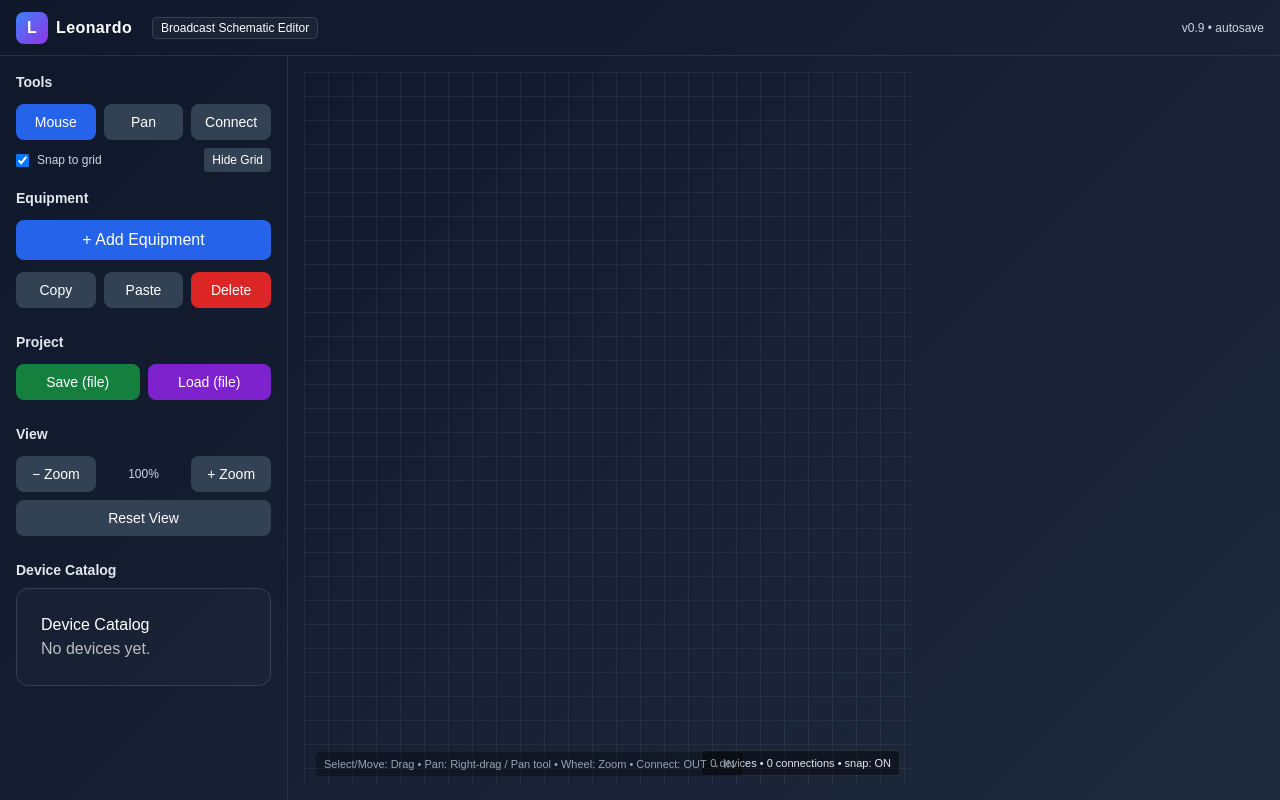
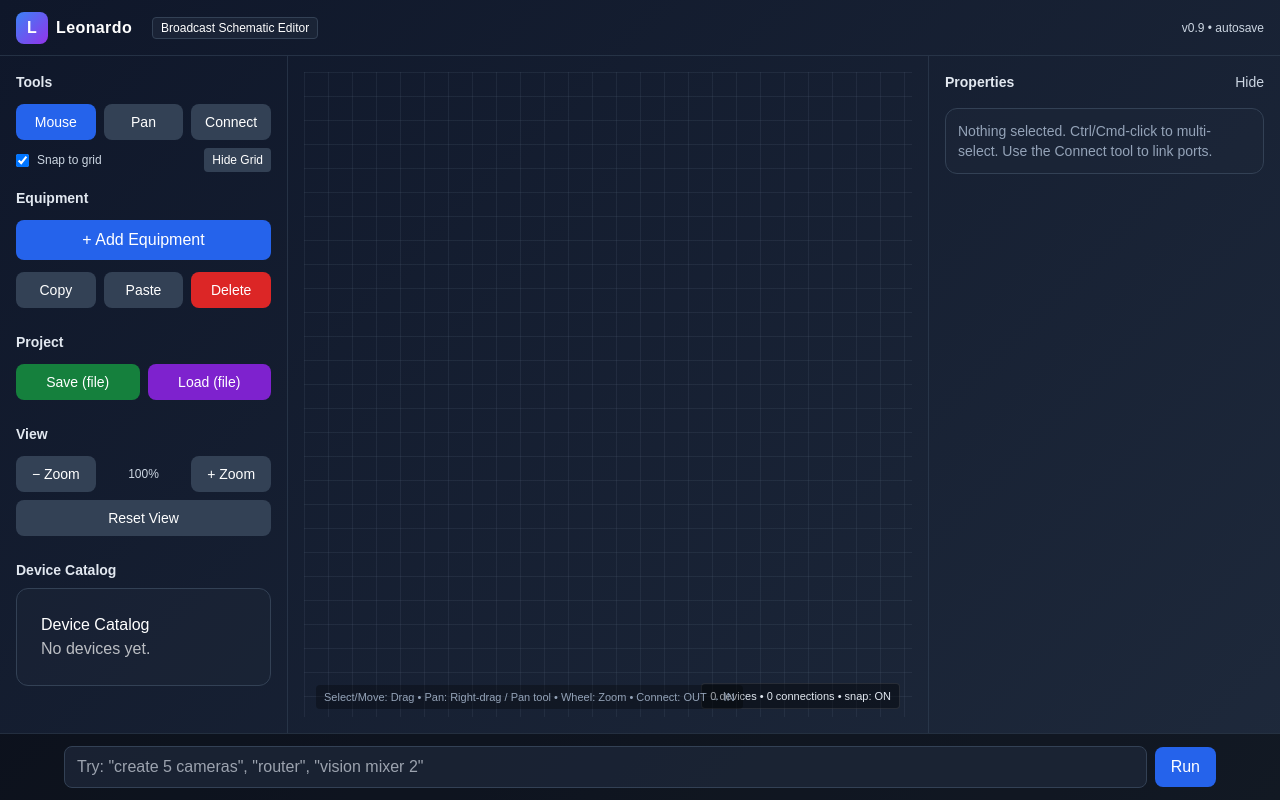
Before and after one commit to kikulik/Leonardo, a React (Vite) app in the folder frontend/: page / in a window 1280 px wide. Built offline with nearby package versions, Linux system fonts and the light colour scheme.

Commit message:
Update App.tsx

```diff
--- a/frontend/src/App.tsx
+++ b/frontend/src/App.tsx
@@ -24,7 +24,12 @@ function isTypingTarget(target: EventTarget | null) {
   const el = target as HTMLElement | null;
   if (!el) return false;
   const tag = (el.tagName || "").toLowerCase();
-  return tag === "input" || tag === "textarea" || tag === "select" || (el as HTMLElement).isContentEditable === true;
+  return (
+    tag === "input" ||
+    tag === "textarea" ||
+    tag === "select" ||
+    (el as HTMLElement).isContentEditable === true
+  );
 }
 
 export default function App() {
@@ -92,88 +97,78 @@ export default function App() {
           const prev = undoStack.current.pop()!;
           redoStack.current.push(graph);
           setGraph(prev);
+          setSelectedIds(new Set());
         }
-      } else if ((e.ctrlKey || e.metaKey) && e.key.toLowerCase() === "y") {
+        return;
+      }
+      if ((e.ctrlKey || e.metaKey) && (e.key.toLowerCase() === "y" || (e.shiftKey && e.key.toLowerCase() === "z"))) {
         e.preventDefault();
         if (redoStack.current.length) {
-          const next = redoStack.current.pop()!;
+          const nxt = redoStack.current.pop()!;
           undoStack.current.push(graph);
-          setGraph(next);
+          setGraph(nxt);
+          setSelectedIds(new Set());
         }
-      } else if (e.key === "Delete" || e.key === "Backspace") {
+        return;
+      }
+      if ((e.ctrlKey || e.metaKey) && e.key.toLowerCase() === "c") {
+        e.preventDefault();
+        setClipboard(copySelectedDevices(graph, selectedIds));
+        return;
+      }
+      if ((e.ctrlKey || e.metaKey) && e.key.toLowerCase() === "v") {
+        e.preventDefault();
+        if (!clipboard.length) return;
+        updateGraph(pasteDevices(graph, clipboard));
+        return;
+      }
+      if (e.key === "Delete" || e.key === "Backspace") {
         if (selectedIds.size) {
+          e.preventDefault();
           updateGraph(deleteSelectedDevices(graph, selectedIds));
           setSelectedIds(new Set());
         }
       }
     };
-    window.addEventListener("keydown", onKey);
-    return () => window.removeEventListener("keydown", onKey);
-  }, [graph, selectedIds]);
+    window.addEventListener("keydown", onKey, { capture: true });
+    return () => window.removeEventListener("keydown", onKey, { capture: true } as any);
+  }, [graph, selectedIds, clipboard]);
 
-  const resetView = () => { setZoom(1); setPan({ x: 0, y: 0 }); };
-
-  const onFileChosen = (e: React.ChangeEvent<HTMLInputElement>) => {
-    const file = e.target.files?.[0];
-    if (!file) return;
-    file.text().then((txt) => {
-      try { setGraph(withPortIds(JSON.parse(txt))); } catch {}
-    });
+  // save/load
+  const handleSaveFile = () => saveProject(graph, "project.json");
+  const onFileChosen: React.ChangeEventHandler<HTMLInputElement> = async (e) => {
+    const f = e.target.files?.[0];
+    if (!f) return;
+    try {
+      const text = await f.text();
+      setGraph(withPortIds(JSON.parse(text)));
+      setSelectedIds(new Set());
+    } catch { alert("Failed to load file."); }
+    finally { e.currentTarget.value = ""; }
   };
 
-  // toolbar helpers
-  const handleCopy = () => setClipboard(copySelectedDevices(graph, selectedIds));
-  const handlePaste = () => clipboard.length && updateGraph(pasteDevices(graph, clipboard));
-  const handleDelete = () => {
-    if (!selectedIds.size) return;
-    updateGraph(deleteSelectedDevices(graph, selectedIds));
-    setSelectedIds(new Set());
-  };
+  const resetView = () => { setPan({ x: 0, y: 0 }); setZoom(1); };
 
-  // port helpers for properties panel (use stable id)
-  const updatePortById = (devId: string, portId: string, patch: Partial<Port>) => {
-    setGraph((g) => ({
-      ...g,
-      devices: g.devices.map((d) =>
-        d.id !== devId ? d : { ...d, ports: d.ports.map((p) => (p.id === portId ? { ...p, ...patch, type: (patch.type ?? p.type)?.toUpperCase() } : p)) }
-      ),
-    }));
-  };
-  const addPort = (devId: string, dir: "IN" | "OUT", type = "SDI") => {
-    setGraph((g) => ({
-      ...g,
-      devices: g.devices.map((d) =>
-        d.id !== devId
-          ? d
-          : {
-              ...d,
-              ports: [
-                ...d.ports,
-                { id: crypto?.randomUUID?.() || Math.random().toString(36).slice(2), name: `${type.toUpperCase()}_${dir}_${d.ports.filter(p=>p.direction===dir).length + 1}`, type: type.toUpperCase(), direction: dir },
-              ],
-            }
-      ),
-    }));
-  };
-  const delPort = (devId: string, portId: string) => {
-    setGraph((g) => ({
-      ...g,
-      devices: g.devices.map((d) =>
-        d.id !== devId ? d : { ...d, ports: d.ports.filter((p) => p.id !== portId) }
-      ),
-    }));
-  };
-
-  // add device from modal
-  const onModalSubmit = (p: {
+  // add equipment
+  const handleAddSubmit = (p: {
     type: string; quantity: number; customNameBase?: string;
     manufacturer?: string; model?: string; w?: number; h?: number; color?: string;
-    inPorts: { type: string; quantity: number };
-    outPorts: { type: string; quantity: number };
+    inPorts?: { type: string; quantity: number };
+    outPorts?: { type: string; quantity: number };
   }) => {
-    const mk = (dir: "IN" | "OUT", n = 0, t = "SDI") =>
-      Array.from({ length: n }, (_, i) => ({ name: `${t.toUpperCase()}_${dir}_${i + 1}`, type: t.toUpperCase(), direction: dir }));
-    const defaults = [...mk("IN", p.inPorts.quantity, p.inPorts.type), ...mk("OUT", p.outPorts.quantity, p.outPorts.type)];
+    const defaults: Partial<Port>[] = [];
+    const addPorts = (direction: "IN" | "OUT", t?: string, qty?: number) => {
+      const n = Math.max(0, qty || 0);
+      for (let i = 1; i <= n; i++) {
+        defaults.push({
+          name: `${(t || "PORT").toUpperCase()}_${direction}_${i}`,
+          type: (t || "GEN").toUpperCase(),
+          direction,
+        });
+      }
+    };
+    addPorts("IN", p.inPorts?.type, p.inPorts?.quantity);
+    addPorts("OUT", p.outPorts?.type, p.outPorts?.quantity);
 
     updateGraph(addDevice(graph, {
       type: p.type,
@@ -187,7 +182,7 @@ export default function App() {
     setAddOpen(false);
   };
 
-  // quick-add from text bar (optional)
+  // quick-add from text bar
   const parseAi = (text: string) => {
     const t = text.trim().toLowerCase();
     const aliases: Record<string, string> = {
@@ -231,6 +226,50 @@ export default function App() {
       defaultPorts: [...mk("IN", def.in || 0, def.portType), ...mk("OUT", def.out || 0, def.portType)],
     }));
     setAiPrompt("");
+  };
+
+  // toolbar helpers
+  const handleCopy = () => setClipboard(copySelectedDevices(graph, selectedIds));
+  const handlePaste = () => clipboard.length && updateGraph(pasteDevices(graph, clipboard));
+  const handleDelete = () => {
+    if (!selectedIds.size) return;
+    updateGraph(deleteSelectedDevices(graph, selectedIds));
+    setSelectedIds(new Set());
+  };
+
+  // port helpers for properties panel (use stable id)
+  const updatePortById = (devId: string, portId: string, patch: Partial<Port>) => {
+    setGraph((g) => ({
+      ...g,
+      devices: g.devices.map((d) =>
+        d.id !== devId ? d : { ...d, ports: d.ports.map((p) => (p.id === portId ? { ...p, ...patch, type: (patch.type ?? p.type)?.toUpperCase() } : p)) }
+      ),
+    }));
+  };
+  const addPort = (devId: string, dir: "IN" | "OUT", type = "SDI") => {
+    setGraph((g) => ({
+      ...g,
+      devices: g.devices.map((d) =>
+        d.id !== devId
+          ? d
+          : {
+              ...d,
+              ports: [
+                ...d.ports,
+                { id: crypto?.randomUUID?.() || Math.random().toString(36).slice(2), name: `${type.toUpperCase()}_${dir}_${d.ports.filter(p=>p.direction===dir).length + 1}`, type: type.toUpperCase(), direction: dir },
+              ],
+            }
+      ),
+    }));
+  };
+  const delPort = (devId: string, portId: string) => {
+    setGraph((g) => ({
+      ...g,
+      devices: g.devices.map((d) =>
+        d.id !== devId ? d : { ...d, ports: d.ports.filter((p) => p.id !== portId) }
+      ),
+      // note: connections use names; if you delete a port, related connections could be cleaned elsewhere if desired
+    }));
   };
 
   return (
@@ -277,7 +316,7 @@ export default function App() {
 
           <h3 className="text-sm font-semibold text-slate-200 mt-6 mb-3">Project</h3>
           <div className="grid grid-cols-2 gap-2">
-            <button className="bg-green-700 hover:bg-green-800 px-3 py-2 rounded-lg text-sm" onClick={() => saveProject(graph)}>Save (file)</button>
+            <button className="bg-green-700 hover:bg-green-800 px-3 py-2 rounded-lg text-sm" onClick={handleSaveFile}>Save (file)</button>
             <button className="bg-purple-700 hover:bg-purple-800 px-3 py-2 rounded-lg text-sm" onClick={() => fileInputRef.current?.click()}>Load (file)</button>
             <input ref={fileInputRef} type="file" accept="application/json" className="hidden" onChange={onFileChosen} />
           </div>
@@ -318,8 +357,123 @@ export default function App() {
           />
         </main>
 
-        {/* Properties (trimmed for brevity)… */}
+        {/* Properties */}
+        <aside className="border-l border-slate-700/60 p-4 overflow-y-auto">
+          <div className="flex items-center justify-between mb-4">
+            <h3 className="text-sm font-semibold text-slate-200">Properties</h3>
+            <button onClick={() => setShowRightPanel((v) => !v)} className="text-slate-300 hover:text-white text-sm">
+              {showRightPanel ? "Hide" : "Show"}
+            </button>
+          </div>
+
+          {showRightPanel && (
+            <div className="space-y-3">
+              {selectedIds.size === 0 ? (
+                <div className="rounded-xl border border-slate-700 bg-slate-800/40 p-3 text-slate-400 text-sm">
+                  Nothing selected. Ctrl/Cmd-click to multi-select. Use the Connect tool to link ports.
+                </div>
+              ) : (
+                Array.from(selectedIds).map((id) => {
+                  const d = graph.devices.find((x) => x.id === id)!;
+                  const update = (patch: Partial<Device>) =>
+                    setGraph((g) => ({ ...g, devices: g.devices.map((x) => (x.id === id ? { ...x, ...patch } : x)) }));
+
+                  return (
+                    <div key={id} className="rounded-xl border border-slate-700 bg-slate-800/40 p-3 space-y-2">
+                      <div className="text-slate-300 text-sm mb-1">{d.id}</div>
+                      <div className="grid grid-cols-2 gap-2">
+                        <div>
+                          <label className="text-xs text-slate-400">Type</label>
+                          <input className="w-full mt-1 bg-slate-800 border border-slate-700 rounded px-2 py-1" value={d.type ?? ""} onChange={(e) => update({ type: e.target.value })} />
+                        </div>
+                        <div>
+                          <label className="text-xs text-slate-400">Color</label>
+                          <input type="color" className="w-full h-9 mt-1 bg-slate-800 border border-slate-700 rounded" value={d.color || "#334155"} onChange={(e) => update({ color: e.target.value })} />
+                        </div>
+                        <div>
+                          <label className="text-xs text-slate-400">Manufacturer</label>
+                          <input className="w-full mt-1 bg-slate-800 border border-slate-700 rounded px-2 py-1" value={(d as any).manufacturer ?? ""} onChange={(e) => update({ manufacturer: e.target.value } as any)} />
+                        </div>
+                        <div>
+                          <label className="text-xs text-slate-400">Model</label>
+                          <input className="w-full mt-1 bg-slate-800 border border-slate-700 rounded px-2 py-1" value={(d as any).model ?? ""} onChange={(e) => update({ model: e.target.value } as any)} />
+                        </div>
+                        <div>
+                          <label className="text-xs text-slate-400">Width</label>
+                          <input type="number" min={80} className="w-full mt-1 bg-slate-800 border border-slate-700 rounded px-2 py-1" value={d.w ?? 160} onChange={(e) => update({ w: parseInt(e.target.value || "160", 10) as any })} />
+                        </div>
+                        <div>
+                          <label className="text-xs text-slate-400">Height</label>
+                          <input type="number" min={60} className="w-full mt-1 bg-slate-800 border border-slate-700 rounded px-2 py-1" value={d.h ?? 80} onChange={(e) => update({ h: parseInt(e.target.value || "80", 10) as any })} />
+                        </div>
+                      </div>
+
+                      <div className="flex items-center justify-between mt-2">
+                        <div className="text-slate-300 text-sm">Ports</div>
+                        <div className="flex gap-2">
+                          <button className="text-xs bg-slate-700 hover:bg-slate-600 px-2 py-1 rounded" onClick={() => addPort(id, "IN")}>+ IN</button>
+                          <button className="text-xs bg-slate-700 hover:bg-slate-600 px-2 py-1 rounded" onClick={() => addPort(id, "OUT")}>+ OUT</button>
+                        </div>
+                      </div>
+
+                      <div className="space-y-2">
+                        {d.ports.map((p) => (
+                          <div key={p.id} className="grid grid-cols-12 gap-2 items-center">
+                            <div className="col-span-4">
+                              <input
+                                className="w-full bg-slate-800 border border-slate-700 rounded px-2 py-1 text-sm"
+                                value={p.name}
+                                onChange={(e) => updatePortById(id, p.id, { name: e.target.value })}
+                              />
+                            </div>
+                            <div className="col-span-3">
+                              <input
+                                className="w-full bg-slate-800 border border-slate-700 rounded px-2 py-1 text-sm"
+                                value={p.type}
+                                onChange={(e) => updatePortById(id, p.id, { type: e.target.value })}
+                              />
+                            </div>
+                            <div className="col-span-3">
+                              <select
+                                className="w-full bg-slate-800 border border-slate-700 rounded px-2 py-1 text-sm"
+                                value={p.direction}
+                                onChange={(e) => updatePortById(id, p.id, { direction: e.target.value as any })}
+                              >
+                                <option value="IN">IN (left)</option>
+                                <option value="OUT">OUT (right)</option>
+                              </select>
+                            </div>
+                            <div className="col-span-2 text-right">
+                              <button className="bg-red-600 hover:bg-red-700 text-xs px-2 py-1 rounded" onClick={() => delPort(id, p.id)}>Delete</button>
+                            </div>
+                          </div>
+                        ))}
+                      </div>
+                    </div>
+                  );
+                })
+              )}
+            </div>
+          )}
+        </aside>
       </div>
+
+      {/* AI bar */}
+      <div className="sticky bottom-0 left-0 right-0 bg-black/40 border-t border-slate-700/60 px-4 py-3">
+        <div className="max-w-6xl mx-auto flex items-center gap-2">
+          <input
+            value={aiPrompt}
+            onChange={(e) => setAiPrompt(e.target.value)}
+            onKeyDown={(e) => e.key === "Enter" && runAi()}
+            placeholder='Try: "create 5 cameras", "router", "vision mixer 2"'
+            className="flex-1 bg-slate-800/70 border border-slate-700 rounded-lg px-3 py-2 outline-none"
+          />
+          <button onClick={runAi} className="bg-blue-600 hover:bg-blue-700 px-4 py-2 rounded-lg font-medium">Run</button>
+        </div>
+      </div>
+
+      {/* modal */}
+      <AddEquipmentModal open={addOpen} onClose={() => setAddOpen(false)} onSubmit={handleAddSubmit} />
     </div>
   );
 }
```
